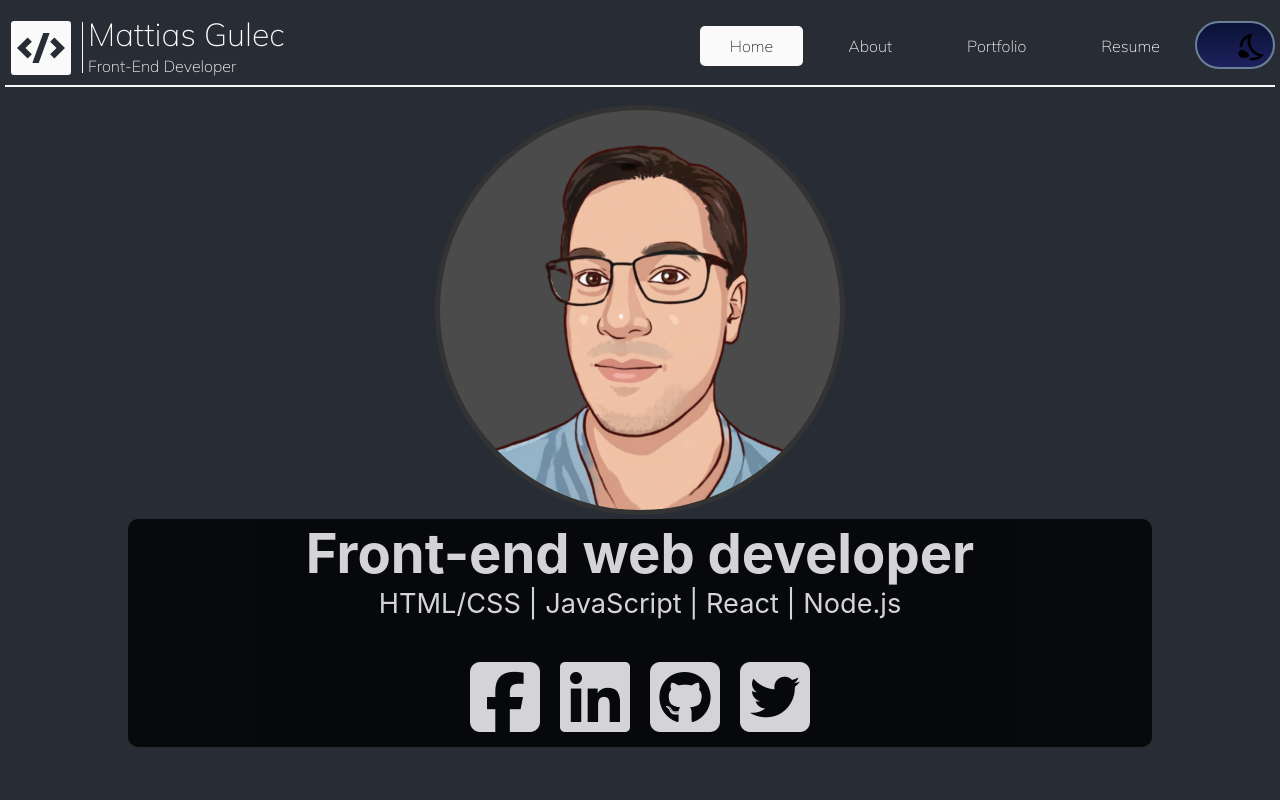
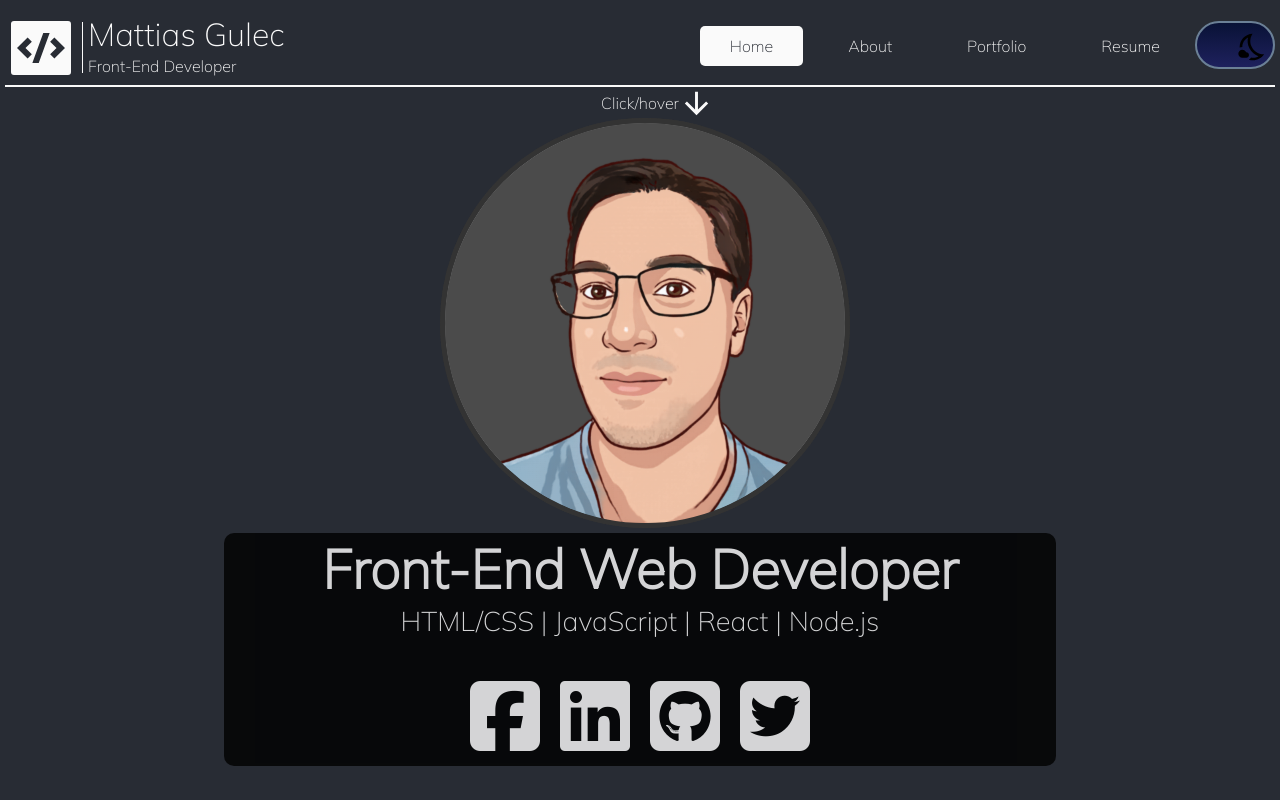
Before and after one commit to Voltair88/Homepage, a React (Create React App) app: page / in a window 1280 px wide. Built offline with nearby package versions, Linux system fonts and the light colour scheme.

Commit message:
changed font-family, small changes to the profile

```diff
--- a/src/components/Home.js
+++ b/src/components/Home.js
@@ -1,18 +1,26 @@
 import React from "react";
-import { motion } from 'framer-motion';
+import { motion } from "framer-motion";
 import { Landing } from "../global";
-import profile from "../profile.png";
-
-
+import profile from "../img/profile.png";
+import profileimg from "../img/profileimg.png";
+import ArrowDownwardIcon from '@material-ui/icons/ArrowDownward';
 const Home = () => {
   return (
     <Landing>
-            <img
+      <div className="avatar-img">
+        <p className="avatar-msg">Click/hover  <ArrowDownwardIcon fontSize="large" /></p>
+        <img className="bottom" src={profileimg} />
+        <img className="top" src={profile} />
+                    {/* <img
               src= {profile}
+              onMouseOver={e => e.currentTarget.src = profileimg}
+              onMouseOut={e => e.currentTarget.src = profile}
               alt="avatar"
-              className="avatar-img"/>
+              className="avatar-img"/> */}
+      </div>
+
       <div className="banner-text">
-              <h1>Front-end web developer</h1>
+        <h1>Front-End Web Developer</h1>
         <p>HTML/CSS | JavaScript | React | Node.js</p>
         <div className="social-links">
           {/* Facebook */}
@@ -21,7 +29,11 @@ const Home = () => {
             rel="noopener noreferrer"
             target="_blank"
           >
-                  <motion.i className="fa fa-facebook-square" aria-hidden="true"   whileHover={{ scale: 1.1 }} />
+            <motion.i
+              className="fa fa-facebook-square"
+              aria-hidden="true"
+              whileHover={{ scale: 1.1 }}
+            />
           </a>
 
           {/* Linked in */}
@@ -30,7 +42,11 @@ const Home = () => {
             rel="noopener noreferrer"
             target="_blank"
           >
-                  <motion.i className="fab fa-linkedin" aria-hidden="true"   whileHover={{ scale: 1.1 }} />
+            <motion.i
+              className="fab fa-linkedin"
+              aria-hidden="true"
+              whileHover={{ scale: 1.1 }}
+            />
           </a>
 
           {/* Github */}
@@ -39,7 +55,11 @@ const Home = () => {
             rel="noopener noreferrer"
             target="_blank"
           >
-                  <motion.i className="fa fa-github-square" aria-hidden="true"  whileHover={{ scale: 1.1 }} />
+            <motion.i
+              className="fa fa-github-square"
+              aria-hidden="true"
+              whileHover={{ scale: 1.1 }}
+            />
           </a>
 
           {/* Twitter */}
@@ -48,12 +68,16 @@ const Home = () => {
             rel="noopener noreferrer"
             target="_blank"
           >
-                  <motion.i className="fab fa-twitter-square" aria-hidden="true"  whileHover={{ scale: 1.1 }} />
+            <motion.i
+              className="fab fa-twitter-square"
+              aria-hidden="true"
+              whileHover={{ scale: 1.1 }}
+            />
           </a>
         </div>
       </div>
     </Landing>
   );
-  }
+};
 
 export default Home;
--- a/src/global.js
+++ b/src/global.js
@@ -1,6 +1,13 @@
 import { createGlobalStyle } from "styled-components";
 import styled from "styled-components";
-import { blogimg, stpeople, football, Quire } from "./img/index";
+import {
+  blogimg,
+  stpeople,
+  football,
+  Quire,
+  profile,
+  profileimg,
+} from "./img/index";
 
 export const GlobalStyles = createGlobalStyle`
   html {
@@ -11,7 +18,7 @@ export const GlobalStyles = createGlobalStyle`
     background: ${({ theme }) => theme.body};
     color: ${({ theme }) => theme.text};
     margin: 0 auto;
-    font-family: BlinkMacSystemFont, -apple-system, 'Segoe UI', Roboto, Helvetica, Arial, sans-serif;
+    font-family: Mulish, sans-serif;
     transition: all 0.25s linear;
   }`;
 /* Navbar */
@@ -102,22 +109,59 @@ export const Nav = styled.nav`
 
 /* Landingpage */
 export const Landing = styled.div`
+  font-family: Mulish, sans-serif;
   text-align: center;
   .avatar-img {
-    margin-top: 1%;
+    position: relative;
+    margin: 0.5% auto 5vh;
     border-radius: 50%;
     width: 50vmin;
-    height: auto;
+    height: 50vmin;
+  }
+  .avatar-msg {
+    pointer-events: none;
+    margin: 5px;
+  }
+
+  .MuiSvgIcon-root {
+    position: absolute;
+    top: -7px;
+    }
+
+
+  .top {
+    border-radius: 50%;
+    margin: 0;
+    width: 50vmin;
+    height: 50vmin;
     border: #333 solid 5px;
+  }
+  .bottom {
+    border-radius: 50%;
+    width: 50vmin;
+    height: 50vmin;
+    border: #333 solid 5px;
+  }
+  .avatar-img img {
+    position: absolute;
+    left: 0;
+    right: 0;
+    -webkit-transition: opacity 0.5s ease-in-out;
+    -moz-transition: opacity 0.5s ease-in-out;
+    -o-transition: opacity 0.5s ease-in-out;
+    transition: opacity 0.5s ease-in-out;
+  }
+  .avatar-img img.top:hover {
+    opacity: 0;
   }
 
   .banner-text {
+    position: relative;
+    margin: auto;
     background-color: black;
     opacity: 0.8;
-    width: 80vw;
-    margin: auto;
+    width: 65vw;
     border-radius: 10px;
-    margin-bottom: 1%;
   }
 
   .banner-text h1 {
@@ -219,7 +263,7 @@ export const Port = styled.div`
     padding: 0.5em;
     background: linear-gradient(
       hsl(0 0% 0% / 0) 0%,
-      hsl(20 0% 0% / 0.5) 15%,
+      hsl(20 0% 0% / 0.6) 10%,
       hsl(0 0% 0% / 0.8)
     );
   }
--- a/src/img/index.js
+++ b/src/img/index.js
@@ -1,6 +1,8 @@
 import blogimg from "./blogimg.jpg";
-import stpeople from "./stpeople.jpg"
-import football from "./Football.jpg"
-import Quire from "./Quire.jpg"
+import stpeople from "./stpeople.jpg";
+import football from "./Football.jpg";
+import Quire from "./Quire.jpg";
+import profile from "./profile.png";
+import profileimg from "./profileimg.png";
 
-export { blogimg, stpeople, football, Quire };
+export { blogimg, stpeople, football, Quire, profile, profileimg };
```
Also changed, not shown: src/img/profile.png (renamed from src/profile.png), src/img/profileimg.png (added). Lines whose indentation alone changed are shown as unchanged.
